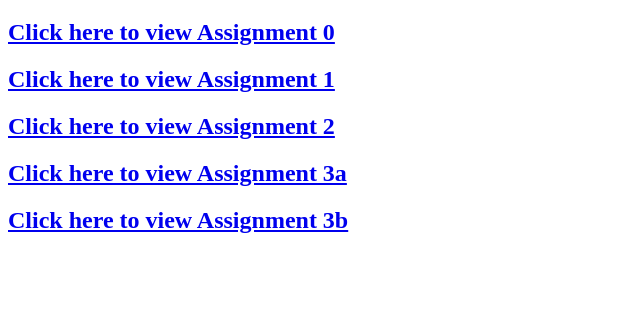
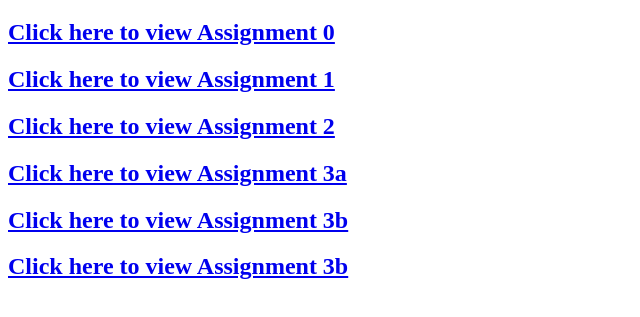
Before and after one commit to sabahdamji/cse160, a plain HTML site: page index.html in a window 1280 px wide. Shown: the part 61-378 px from the top of the page, without its empty margins (0-640 px from the left). Drawn offline with Linux system fonts and the light colour scheme.

Commit message:
add assignemnt 4

```diff
--- a/index.html
+++ b/index.html
@@ -14,6 +14,7 @@
 			<a href="./Assignments/Assignment2/BlockyAnimal.html"><h2>Click here to view Assignment 2</h2></a>
 			<a href="./Assignments/Assignment3a/World.html"><h2>Click here to view Assignment 3a</h2></a>
 			<a href="./Assignments/Assignment3b/World.html"><h2>Click here to view Assignment 3b</h2></a>
+			<a href="./Assignments/Assignment4/World.html"><h2>Click here to view Assignment 3b</h2></a>
 
 			<a href=""></a>
 		</div>
```
